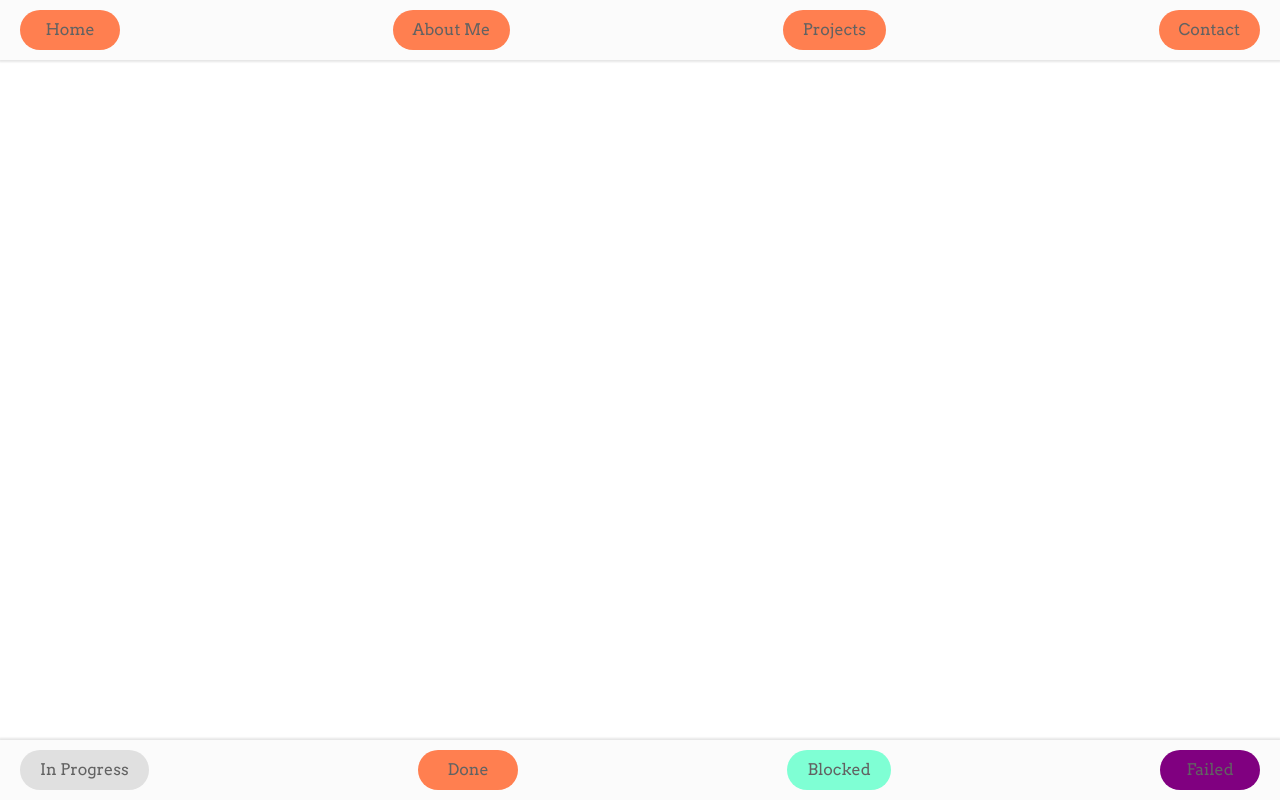
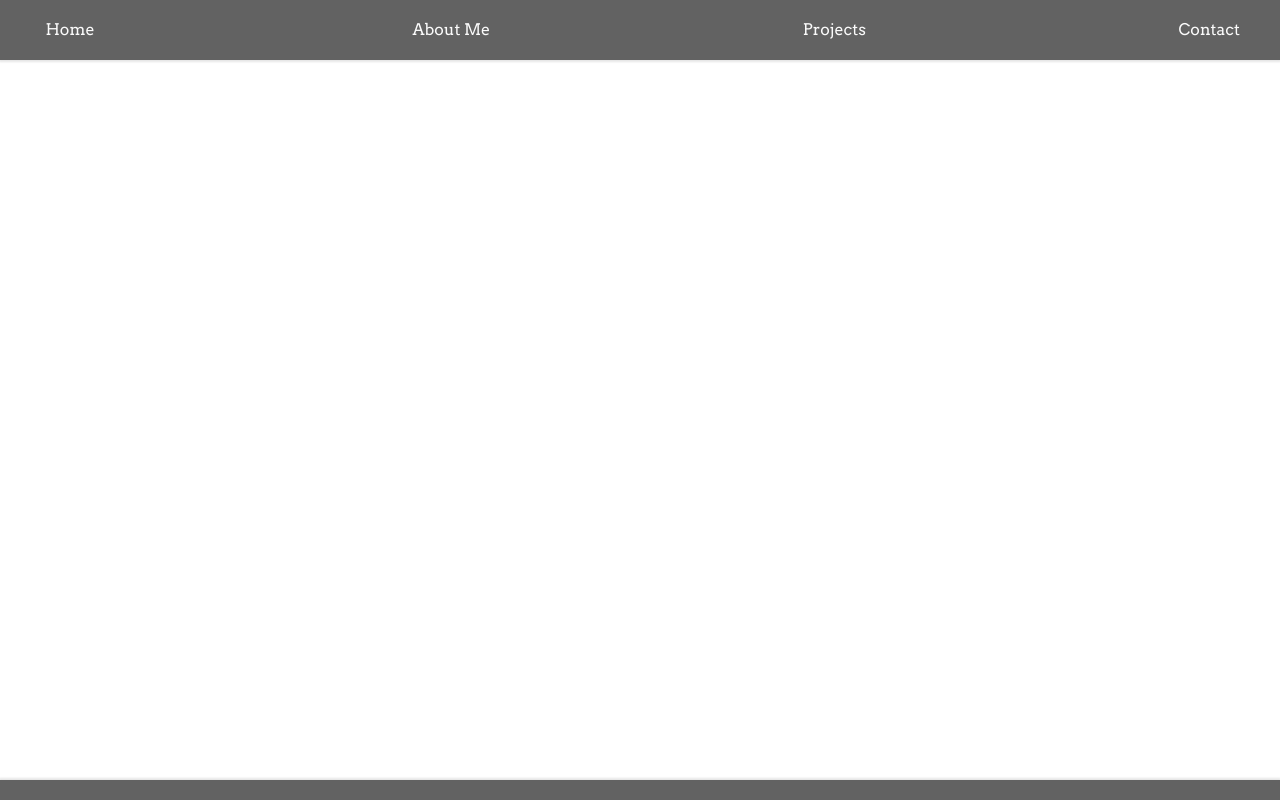
Before and after one commit to cardcj/Portfolio, a React app: page / in a window 1280 px wide. Built offline with nearby package versions, Linux system fonts and the light colour scheme.

Commit message:
Updated Header, Footer and NavButtons to match new design

```diff
--- a/src/components/Footer.tsx
+++ b/src/components/Footer.tsx
@@ -1,10 +1,9 @@
 import React from 'react';
 import styled from 'styled-components';
 import { spacing } from '../Theme';
-import Button from './input/Button';
 
 const Footer = styled.footer`
-  background-color: ${(props) => props.theme.colors.common.white};
+  background-color: ${(props) => props.theme.colors.common.grey};
   position: fixed;
   bottom: 0;
   min-width: 100%;
@@ -16,14 +15,7 @@ const Footer = styled.footer`
 `;
 
 const Header = (): React.ReactElement => {
-  return (
-    <Footer>
-      <Button variant="faded" text="In Progress" />
-      <Button variant="primary" text="Done" />
-      <Button variant="secondary" text="Blocked" />
-      <Button variant="tertiary" text="Failed" />
-    </Footer>
-  );
+  return <Footer />;
 };
 
 export default Header;
--- a/src/components/Header.tsx
+++ b/src/components/Header.tsx
@@ -1,10 +1,10 @@
 import React from 'react';
 import styled from 'styled-components';
 import { spacing } from '../Theme';
-import Button from './input/Button';
+import NavButton from './input/NavButton';
 
 const Navbar = styled.nav`
-  background-color: ${(props) => props.theme.colors.common.white};
+  background-color: ${(props) => props.theme.colors.common.grey};
   min-width: 100%;
   display: flex;
   flex-flow: row no-wrap;
@@ -18,10 +18,10 @@ const Navbar = styled.nav`
 const Header = (): React.ReactElement => {
   return (
     <Navbar>
-      <Button variant="primary" text="Home" />
-      <Button variant="primary" text="About Me" />
-      <Button variant="primary" text="Projects" />
-      <Button variant="primary" text="Contact" />
+      <NavButton text="Home" />
+      <NavButton text="About Me" />
+      <NavButton text="Projects" />
+      <NavButton text="Contact" />
     </Navbar>
   );
 };
--- a/src/components/input/NavButton.tsx
+++ b/src/components/input/NavButton.tsx
@@ -20,22 +20,22 @@ const NavButtonStyled = styled.button`
   padding: 0 ${spacing(4)};
   border-radius: ${radiusConstraint(4)};
   font-family: ${(props) => props.theme.fonts.main};
-  color: ${(props) => props.theme.colors.common.grey};
+  color: ${(props) => props.theme.colors.common.white};
 
   &:before {
     width: 0;
     bottom: 0;
     content: '';
     left: 50%;
-    height: 1px;
+    height: 2px;
     position: absolute;
-    transition: width 0.2s, left 0.2s;
+    transition: all 0.3s ease-out;
   }
 
   &:hover:before {
     width: 100%;
     left: 0;
-    background-color: #000;
+    background-color: ${(props) => props.theme.colors.primary};
   }
 `;
 
```
Also changed, not shown: 1 other file (tests, documents, lock files or other folders).
